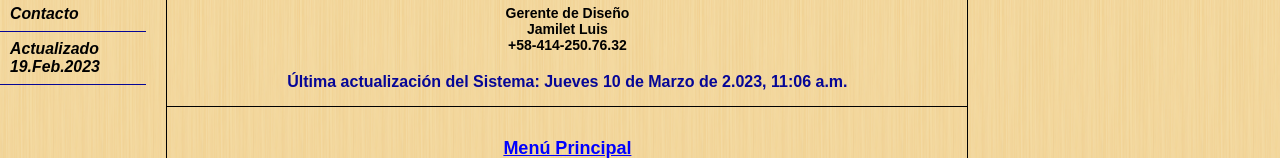
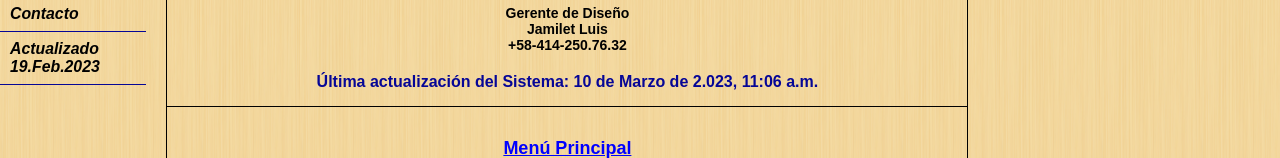
Before and after one commit to jjjtorres/manualfacilgerencia.github.io, a plain HTML site: page index.html in a window 1280 px wide. Shown: the part 327-485 px from the top of the page. Drawn offline with Linux system fonts and the light colour scheme.

Commit message:
la fecha

```diff
--- a/index.html
+++ b/index.html
@@ -60,7 +60,7 @@
                         <p class="pantalla_pie">Gerente de Diseño <br>
                         Jamilet Luis <br>
                         +58-414-250.76.32</p>
-                        <p class="actualizacion">Última actualización del Sistema: Jueves 10 de Marzo de 2.023, 11:06 a.m.</p>
+                        <p class="actualizacion">Última actualización del Sistema: 10 de Marzo de 2.023, 11:06 a.m.</p>
                     </article>
 
                     <HR align="CENTER" size="3" width="100%" color="black">
```
